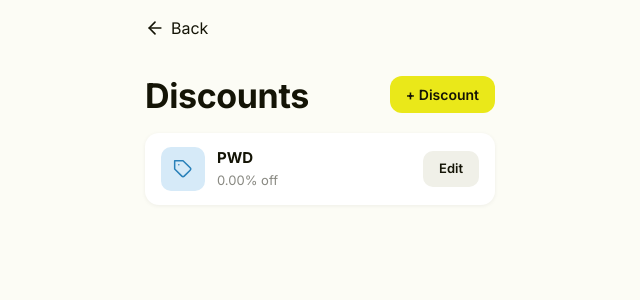
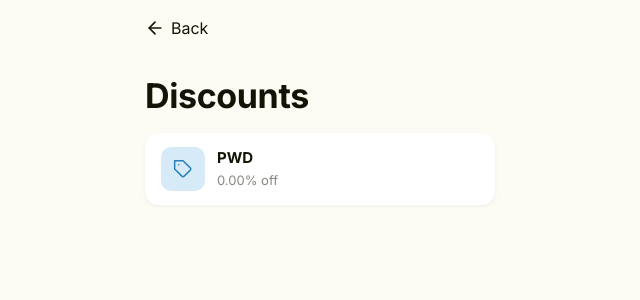
Before and after one commit to roblim8/jsquared, a Django app: template jsquared_app/templates/jsquared_app/discount_list.html in a window 1280 px wide. Shown: the top 300 px of the page, without its empty margins (320-960 px from the left). Run offline with Django 5.2, Linux system fonts and the light colour scheme; the template is opened without the code that fills it: values that come from a table or form of the project are taken from there, others are empty; tables that the repository leaves empty hold one stand-in row (values such as "Sample post").

Commit message:
removed edit btns (except for suki)

```diff
--- a/jsquared_app/templates/jsquared_app/discount_list.html
+++ b/jsquared_app/templates/jsquared_app/discount_list.html
@@ -16,7 +16,6 @@
 
 <div class="page-header">
   <h1 class="page-title">Discounts</h1>
-  <a href="{% url 'discount_create' %}" class="add-btn">+ Discount</a>
 </div>
 
 <div style="padding: 0 1.25rem; display:flex; flex-direction:column; gap:10px; padding-bottom:2rem; margin-top:0.5rem;">
@@ -45,13 +44,14 @@
       </p>
     </div>
 
-    <!-- Edit button -->
+    {% if discount.discount_type == 'Suki' %}
     <a href="{% url 'discount_edit' discount.discount_id %}"
-       style="background:#f0f0e8;border-radius:10px;padding:8px 16px;
+      style="background:#f0f0e8;border-radius:10px;padding:8px 16px;
               font-size:13px;font-weight:600;color:var(--black);
               text-decoration:none;flex-shrink:0;">
       Edit
     </a>
+    {% endif %}
 
   </div>
   {% empty %}
```
